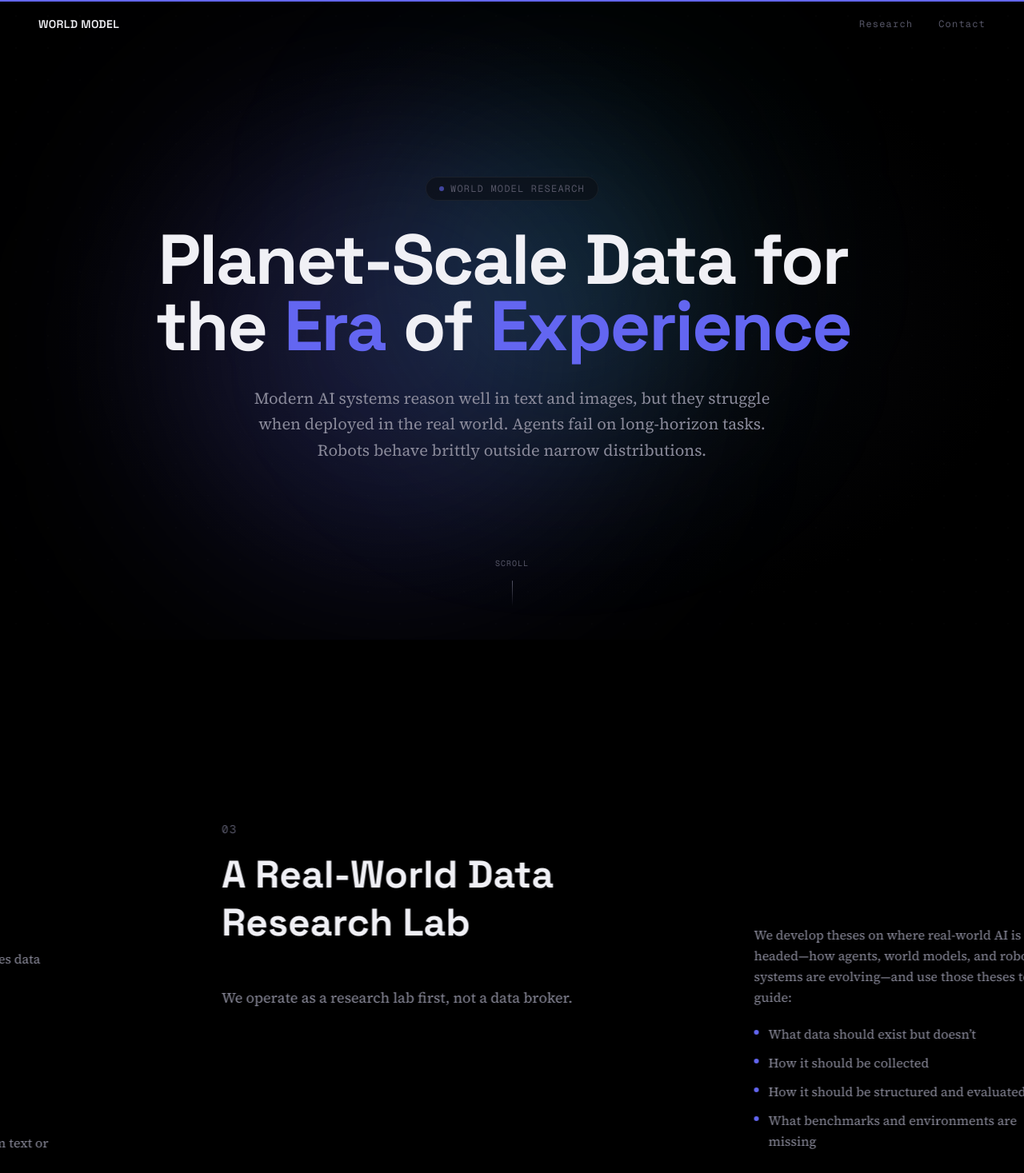
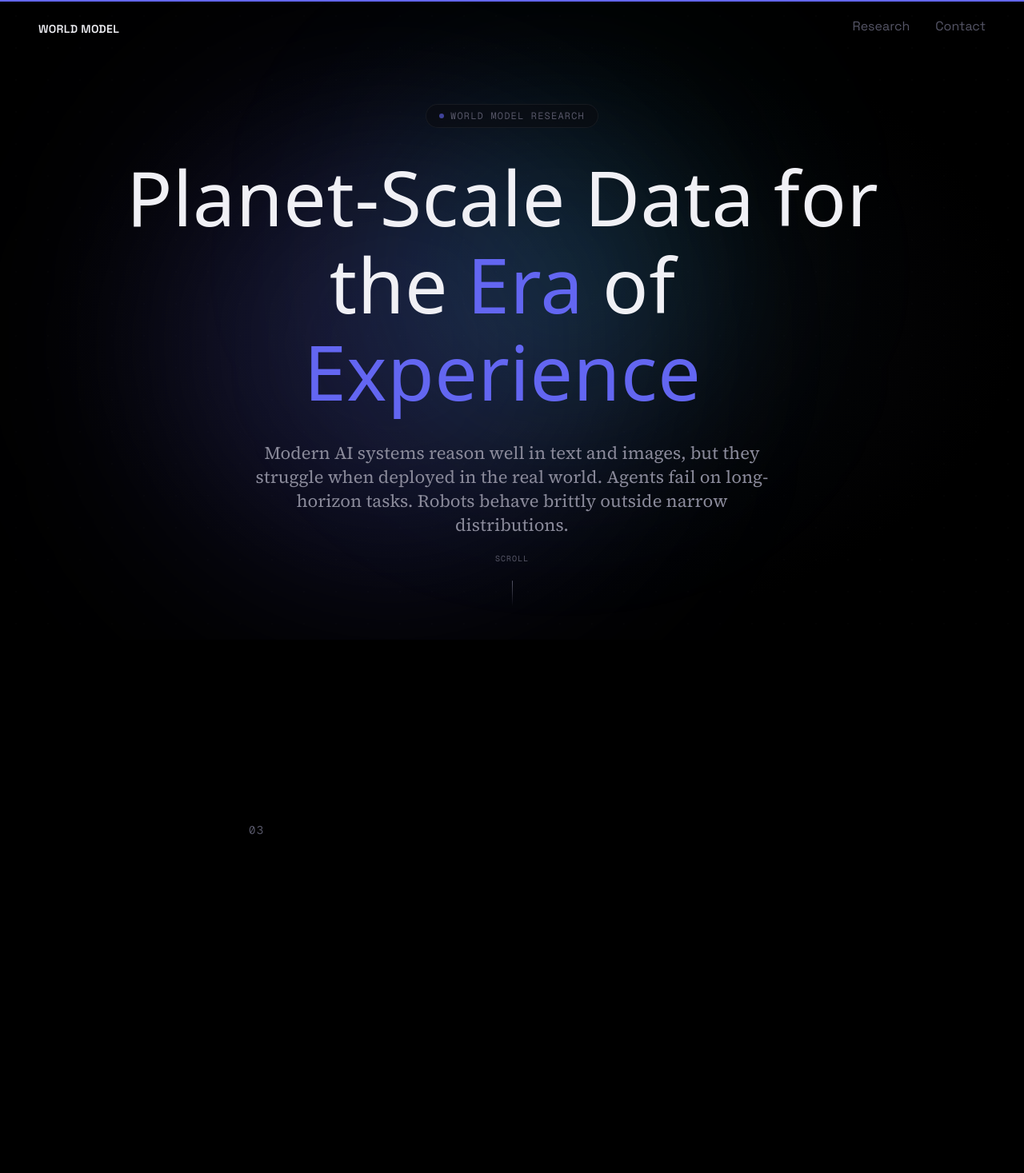
Before and after one commit to Alfie728/world-model-landing, a Next.js app: page / in a window 1280 px wide. Shown: the top 1467 px of the page at 80% size. Built offline with nearby package versions, Linux system fonts and the light colour scheme.

Commit message:
updated font-sizes

```diff
--- a/src/app/globals.css
+++ b/src/app/globals.css
@@ -39,8 +39,66 @@ html {
 
 body {
 	font-family: var(--font-body), Georgia, "Times New Roman", serif;
+	font-weight: 400;
+	font-size: 16px;
+	line-height: 26px;
 	-webkit-font-smoothing: antialiased;
 	-moz-osx-font-smoothing: grayscale;
+}
+
+/* Offground-matched typography scale */
+h1, .h1 {
+	font-family: var(--font-heading);
+	font-size: 95px;
+	letter-spacing: 0.0065em;
+	line-height: 109px;
+	font-weight: 300;
+}
+
+h2, .h2 {
+	font-family: var(--font-heading);
+	font-size: 40px;
+	font-weight: 300;
+	line-height: 46px;
+}
+
+h3, .h3 {
+	font-family: var(--font-heading);
+	font-weight: 500;
+	font-size: 28px;
+	line-height: 34px;
+}
+
+h4, .h4 {
+	font-size: 22px;
+	line-height: 30px;
+	font-weight: 300;
+}
+
+h5, .h5 {
+	font-weight: 300;
+	font-size: 18px;
+	line-height: 24px;
+}
+
+h6, .h6 {
+	font-size: 16px;
+	line-height: 24px;
+	font-weight: 700;
+}
+
+blockquote {
+	font-size: 30px;
+	line-height: 42px;
+	font-weight: 400;
+	font-style: italic;
+	font-family: var(--font-heading);
+}
+
+@media only screen and (max-width: 767px) {
+	h1, .h1 { font-size: 40px; line-height: 40px; }
+	h2, .h2 { font-size: 24px; line-height: 32px; }
+	h3, .h3 { font-size: 20px; line-height: 24px; }
 }
 
 ::selection {
--- a/src/components/sections/Hero.tsx
+++ b/src/components/sections/Hero.tsx
@@ -53,8 +53,8 @@ export function Hero() {
 					</span>
 				</motion.div>
 
-				{/* Heading — word-by-word reveal */}
-				<h1 className="font-heading text-5xl md:text-7xl lg:text-[5.5rem] font-bold tracking-tight leading-[0.95]">
+				{/* Heading — h1 picks up 95px/109px/300 from globals.css */}
+				<h1 className="font-heading">
 					{words.map((word, i) => (
 						<motion.span
 							key={`${word}-${i}`}
@@ -76,9 +76,9 @@ export function Hero() {
 					))}
 				</h1>
 
-				{/* Subtitle */}
-				<motion.p
-					className="mt-8 text-text-secondary text-lg md:text-xl max-w-2xl mx-auto font-body leading-relaxed"
+				{/* Subtitle — h4 picks up 22px/30px/300 from globals.css */}
+				<motion.h4
+					className="mt-8 text-text-secondary font-body max-w-2xl mx-auto"
 					initial={{ opacity: 0, y: 20 }}
 					animate={{ opacity: 1, y: 0 }}
 					transition={{
@@ -88,7 +88,7 @@ export function Hero() {
 					}}
 				>
 					{content.hero.subtitle}
-				</motion.p>
+				</motion.h4>
 			</div>
 
 			{/* Scroll indicator */}
--- a/src/components/sections/ProblemStatement.tsx
+++ b/src/components/sections/ProblemStatement.tsx
@@ -9,32 +9,29 @@ const data = content.problemStatement;
 export function ProblemStatement() {
 	return (
 		<div className="min-w-[100vw] w-[100vw] h-full flex-shrink-0 relative flex items-center justify-center max-md:w-full max-md:relative max-md:min-h-screen max-md:py-24 max-md:px-6">
-			{/* Text block 1 — top-left area */}
+			{/* Text block 1 — top-left area (original position) */}
 			<div className="absolute top-[35vh] left-[5vw] w-fit max-w-[30vw] z-[2] max-md:static max-md:max-w-none">
 				<span className="font-mono text-sm tracking-widest text-text-muted">
 					{data.number}
 				</span>
 				<SVGMaskReveal className="mt-4">
-					<h2 className="font-heading text-4xl md:text-5xl lg:text-6xl font-bold leading-[1.05]">
-						{data.heading}
-					</h2>
+					{/* h1: 95px/109px/300 from Offground CSS — was h2 with Tailwind overrides */}
+					<h1>{data.heading}</h1>
 				</SVGMaskReveal>
 			</div>
 
-			{/* Text block 2 — center-right area */}
+			{/* Text block 2 — center-right area (original position) */}
 			<div className="absolute top-[25vh] right-[8vw] w-fit max-w-[32vw] z-[2] max-md:static max-md:max-w-none">
 				<div className="space-y-5">
 					{data.paragraphs.map((p, i) => (
 						<FadeInView key={p.slice(0, 20)} delay={i * 0.08}>
-							<p
-								className={`font-body leading-relaxed ${
-									p === "It is a data problem."
-										? "text-accent-indigo text-2xl font-semibold font-heading"
-										: "text-text-secondary text-base"
-								}`}
-							>
-								{p}
-							</p>
+							{p === "It is a data problem." ? (
+								/* h2: 40px/46px/300 — accent callout */
+								<h2 className="text-accent-indigo">{p}</h2>
+							) : (
+								/* h5: 18px/24px/300 — body-like text in slides */
+								<h5 className="text-text-secondary">{p}</h5>
+							)}
 						</FadeInView>
 					))}
 				</div>
--- a/src/components/sections/ProductVectors.tsx
+++ b/src/components/sections/ProductVectors.tsx
@@ -7,19 +7,18 @@ import { content } from "~/lib/content";
 export function ProductVectors() {
 	return (
 		<div className="min-w-[100vw] w-[100vw] h-full flex-shrink-0 relative flex items-center justify-center max-md:w-full max-md:relative max-md:min-h-fit max-md:py-24 max-md:px-6">
-			{/* Heading — top left */}
+			{/* Heading — top left (original position) */}
 			<div className="absolute top-[12vh] left-[5vw] w-fit z-[2] max-md:static">
 				<span className="font-mono text-sm tracking-widest text-text-muted">
 					04 — 06
 				</span>
 				<SVGMaskReveal className="mt-3">
-					<h2 className="font-heading text-3xl md:text-4xl lg:text-5xl font-bold">
-						Three Product Vectors
-					</h2>
+					{/* h2: 40px/46px/300 from Offground CSS */}
+					<h2>Three Product Vectors</h2>
 				</SVGMaskReveal>
 			</div>
 
-			{/* Cards — center/bottom area */}
+			{/* Cards — center/bottom area (original position) */}
 			<div className="absolute top-[24vh] left-[5vw] right-[5vw] bottom-[6vh] flex flex-col md:flex-row items-stretch gap-5 z-[2] max-md:static max-md:mt-6">
 				{content.productVectors.map((vector, i) => (
 					<AccentCard key={vector.title} vector={vector} index={i} />
--- a/src/components/sections/ResearchLab.tsx
+++ b/src/components/sections/ResearchLab.tsx
@@ -14,7 +14,7 @@ export function ResearchLab() {
 
 	return (
 		<div className="min-w-[100vw] w-[100vw] h-full flex-shrink-0 relative flex items-center justify-center max-md:w-full max-md:relative max-md:min-h-screen max-md:py-24 max-md:px-6">
-			{/* Heading — top left */}
+			{/* Heading — top left (original position) */}
 			<div
 				ref={lineRef}
 				className="absolute top-[28vh] left-[8vw] w-fit max-w-[40vw] z-[2] max-md:static max-md:max-w-none"
@@ -24,9 +24,8 @@ export function ResearchLab() {
 				</span>
 
 				<SVGMaskReveal className="mt-4">
-					<h2 className="font-heading text-3xl md:text-4xl lg:text-5xl font-bold leading-tight">
-						{data.heading}
-					</h2>
+					{/* h2: 40px/46px/300 from Offground CSS */}
+					<h2>{data.heading}</h2>
 				</SVGMaskReveal>
 
 				<motion.div
@@ -42,18 +41,19 @@ export function ResearchLab() {
 				/>
 
 				<FadeInView className="mt-6">
-					<p className="font-body text-lg text-text-secondary leading-relaxed">
+					{/* h3: 28px/34px/500 */}
+					<h3 className="text-text-secondary" style={{ fontWeight: 300 }}>
 						{data.subtitle}
-					</p>
+					</h3>
 				</FadeInView>
 			</div>
 
-			{/* Bullets — bottom right */}
+			{/* Bullets — bottom right (original position) */}
 			<div className="absolute bottom-[12vh] right-[10vw] w-fit max-w-[30vw] z-[2] max-md:static max-md:max-w-none max-md:mt-8">
 				<FadeInView>
-					<p className="font-body text-base text-text-secondary leading-relaxed">
+					<h5 className="text-text-secondary">
 						{data.paragraphs[0]}
-					</p>
+					</h5>
 				</FadeInView>
 
 				<div className="mt-5 space-y-2.5">
@@ -61,18 +61,19 @@ export function ResearchLab() {
 						<FadeInView key={bullet} delay={0.1 + i * 0.06}>
 							<div className="flex items-start gap-3">
 								<span className="w-1.5 h-1.5 rounded-full bg-accent-indigo mt-2 flex-shrink-0" />
-								<span className="font-body text-base text-text-secondary leading-relaxed">
+								{/* h5: 18px/24px/300 */}
+								<h5 className="text-text-secondary">
 									{bullet}
-								</span>
+								</h5>
 							</div>
 						</FadeInView>
 					))}
 				</div>
 
 				<FadeInView delay={0.4} className="mt-6">
-					<p className="font-mono text-sm tracking-wide text-text-muted">
+					<h6 className="text-text-muted">
 						{data.closing}
-					</p>
+					</h6>
 				</FadeInView>
 			</div>
 		</div>
--- a/src/components/sections/WhyThisMatters.tsx
+++ b/src/components/sections/WhyThisMatters.tsx
@@ -10,19 +10,21 @@ export function WhyThisMatters() {
 	return (
 		<section className="min-h-screen flex flex-col items-center justify-center px-8 text-center py-24">
 			<SVGMaskReveal>
-				<h2 className="font-heading text-4xl md:text-6xl lg:text-7xl font-bold max-w-4xl leading-[1.05]">
+				{/* h1: 95px/109px/300 from Offground CSS */}
+				<h1 className="font-heading max-w-4xl">
 					Closing the Gap Between{" "}
 					<span className="text-accent-indigo">Models</span> and{" "}
 					<span className="text-accent-cyan">Experience</span>
-				</h2>
+				</h1>
 			</SVGMaskReveal>
 
 			<div className="mt-12 max-w-2xl space-y-6">
 				{data.paragraphs.map((p, i) => (
 					<FadeInView key={p.slice(0, 20)} delay={0.3 + i * 0.15}>
-						<p className="font-body text-lg md:text-xl text-text-secondary leading-relaxed">
+						{/* h4: 22px/30px/300 */}
+						<h4 className="text-text-secondary">
 							{p}
-						</p>
+						</h4>
 					</FadeInView>
 				))}
 			</div>
--- a/src/components/ui/AccentCard.tsx
+++ b/src/components/ui/AccentCard.tsx
@@ -38,7 +38,7 @@ export function AccentCard({ vector, index }: AccentCardProps) {
 	return (
 		<motion.div
 			ref={ref}
-			className={`flex flex-col p-7 md:p-8 rounded-2xl border ${styles.border} ${styles.glow} bg-surface-raised/50 backdrop-blur-sm transition-all duration-500 cursor-pointer flex-1 min-w-0`}
+			className={`flex flex-col p-7 md:p-8 rounded-2xl border ${styles.border} ${styles.glow} bg-surface-raised/50 backdrop-blur-sm transition-all duration-500 cursor-pointer flex-1 min-w-0 overflow-hidden`}
 			initial={{ opacity: 0, y: 40 }}
 			animate={isInView ? { opacity: 1, y: 0 } : {}}
 			transition={{
@@ -53,32 +53,34 @@ export function AccentCard({ vector, index }: AccentCardProps) {
 				{vector.number}
 			</span>
 
-			<h3 className="font-heading text-2xl md:text-3xl font-bold mt-4 text-text-primary">
+			{/* h3: 28px/34px/500 from Offground */}
+			<h3 className="font-heading mt-4 text-text-primary">
 				{vector.title}
 			</h3>
 
-			<p className="font-mono text-xs tracking-wide text-text-muted mt-2 uppercase">
+			<h6 className="font-mono tracking-wide text-text-muted mt-2 uppercase">
 				{vector.tagline}
-			</p>
+			</h6>
 
-			<p className="font-body text-base text-text-secondary leading-relaxed mt-6">
+			{/* h5: 18px/24px/300 from Offground */}
+			<h5 className="text-text-secondary mt-5">
 				{vector.description}
-			</p>
+			</h5>
 
-			<ul className="mt-6 space-y-3">
+			<ul className="mt-4 space-y-1.5">
 				{vector.bullets.map((bullet) => (
 					<li key={bullet} className="flex items-start gap-3">
 						<span
 							className={`w-1.5 h-1.5 rounded-full ${styles.dot} mt-2 flex-shrink-0`}
 						/>
-						<span className="font-body text-sm text-text-secondary leading-relaxed">
+						<span className="text-text-secondary" style={{ fontSize: "16px", lineHeight: "26px", fontWeight: 400 }}>
 							{bullet}
 						</span>
 					</li>
 				))}
 			</ul>
 
-			<p className="font-body text-sm text-text-muted leading-relaxed mt-6 italic">
+			<p className="text-text-muted mt-4 italic" style={{ fontSize: "14px", lineHeight: "20px", fontWeight: 300 }}>
 				{vector.closing}
 			</p>
 		</motion.div>
--- a/src/components/ui/Navbar.tsx
+++ b/src/components/ui/Navbar.tsx
@@ -16,13 +16,15 @@ export function Navbar() {
 			<div className="flex items-center gap-8">
 				<a
 					href="#research"
-					className="font-mono text-xs tracking-widest text-text-muted hover:text-text-secondary transition-colors cursor-pointer"
+					className="font-heading text-text-muted hover:text-text-primary transition-colors cursor-pointer border-b border-transparent hover:border-text-primary pb-1"
+					style={{ fontSize: "16px", fontWeight: 300 }}
 				>
 					Research
 				</a>
 				<a
 					href="#contact"
-					className="font-mono text-xs tracking-widest text-text-muted hover:text-text-secondary transition-colors cursor-pointer"
+					className="font-heading text-text-muted hover:text-text-primary transition-colors cursor-pointer border-b border-transparent hover:border-text-primary pb-1"
+					style={{ fontSize: "16px", fontWeight: 300 }}
 				>
 					Contact
 				</a>
```
Also changed, not shown: src/components/sections/OurApproach.tsx (+13 -12 lines), src/components/sections/RepresentationsToExperience.tsx (+12 -9 lines).
